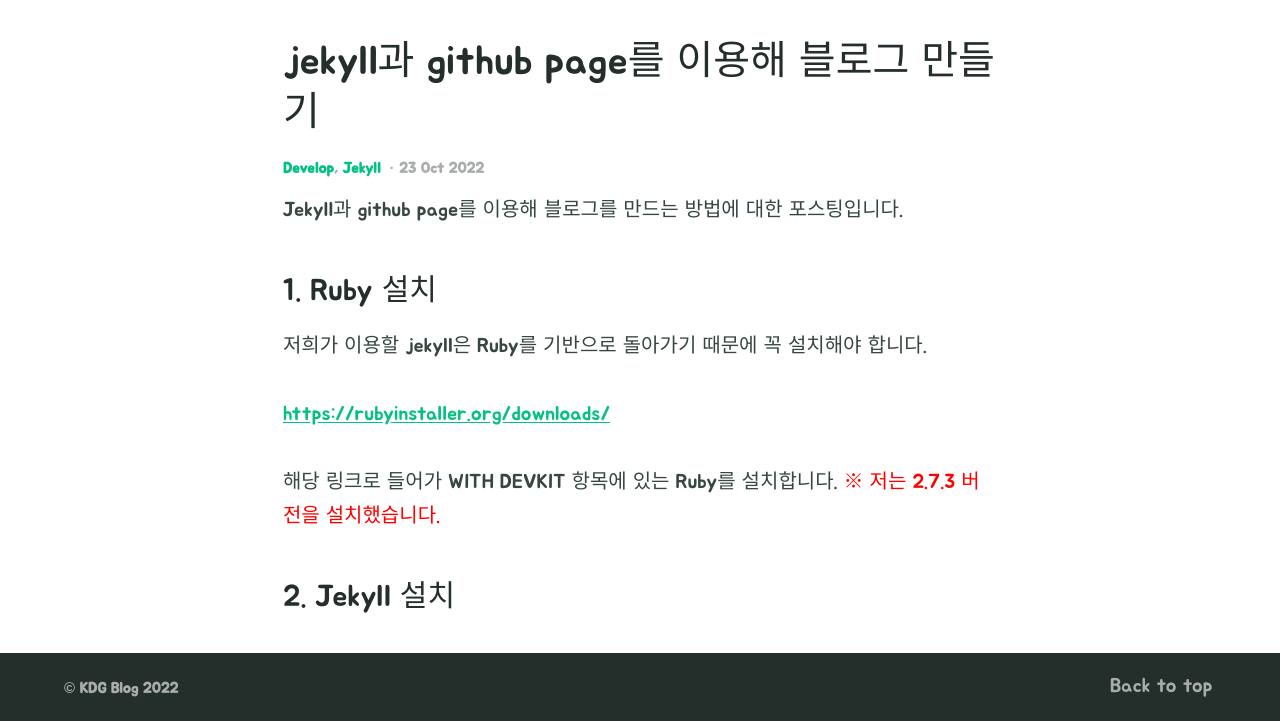
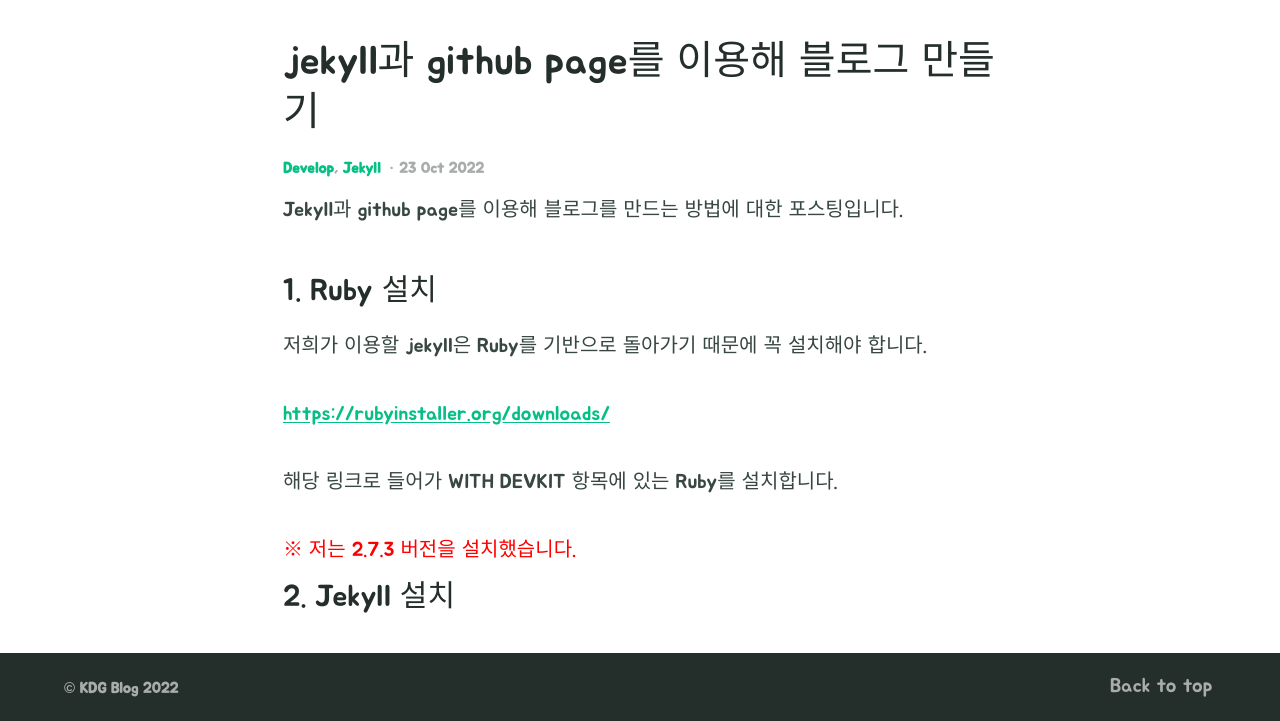
Before and after one commit to Kim-DG/blog, a Jekyll site: the page built from Develop/_posts/2022-10-27-jekyll-copy.md, in a window 1280 px wide. Shown: the part 390-1111 px from the top of the page. Built offline with Jekyll 4.4.1, drawn with Linux system fonts in a browser that asks for light colours.

Commit message:
Update 2022-10-27-jekyll-copy.md

```diff
--- a/Develop/_posts/2022-10-27-jekyll-copy.md
+++ b/Develop/_posts/2022-10-27-jekyll-copy.md
@@ -21,7 +21,8 @@ Jekyll과 github page를 이용해 블로그를 만드는 방법에 대한 포
 <https://rubyinstaller.org/downloads/>
 
 해당 링크로 들어가 WITH DEVKIT 항목에 있는 Ruby를 설치합니다.
-<span style="color:red">※ 저는 2.7.3 버전을 설치했습니다.</span>
+
+###### <span style="color:red">※ 저는 2.7.3 버전을 설치했습니다.</span>
 
 
 ### 2. Jekyll 설치
```
